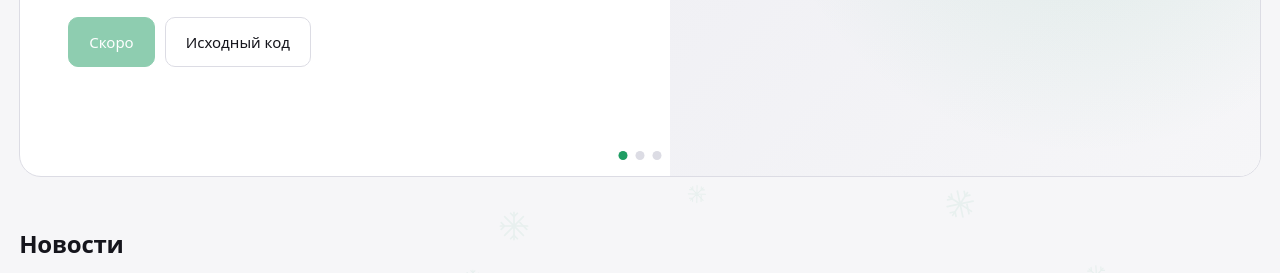
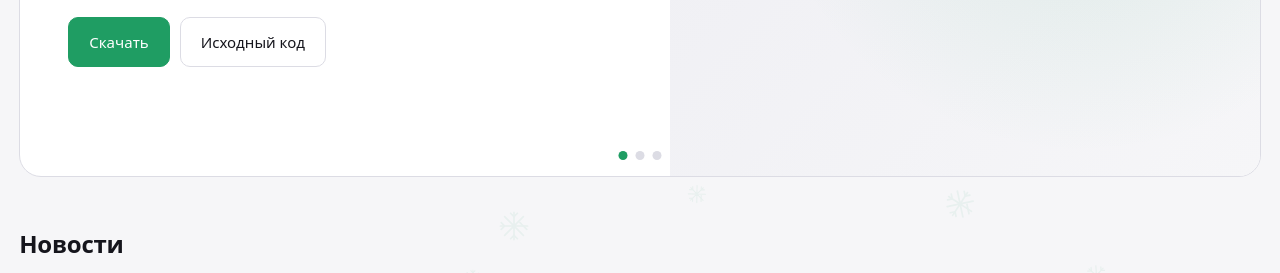
Before and after one commit to xLeSniKx/xLeSniKx.github.io, a plain HTML site: page index.html in a window 1280 px wide. Shown: the part 453-726 px from the top of the page. Drawn offline with Linux system fonts and the light colour scheme.

Commit message:
index.html

```diff
--- a/index.html
+++ b/index.html
@@ -194,11 +194,11 @@
       name: 'Snowfall',
       desc: 'Падающий снег поверх рабочего стола. Настраивается, смахивается мышью и не мешает работе.',
       version: '1.0.0',
-      size: '12 МБ',
-      file: '',
-      fileName: 'Snowfall-Setup.exe',
+      size: '33 МБ',
+      file: 'https://github.com/xLeSniKx/snowfall/releases/download/v1.0.0/Snowfall-Setup-1.0.0.exe',
+      fileName: 'Snowfall-Setup-1.0.0.exe',
       source: 'https://github.com/xLeSniKx/snowfall',
-      image: ''
+      image: 'snowfall-icon.svg'
     },
     {
       os: 'android',
```
